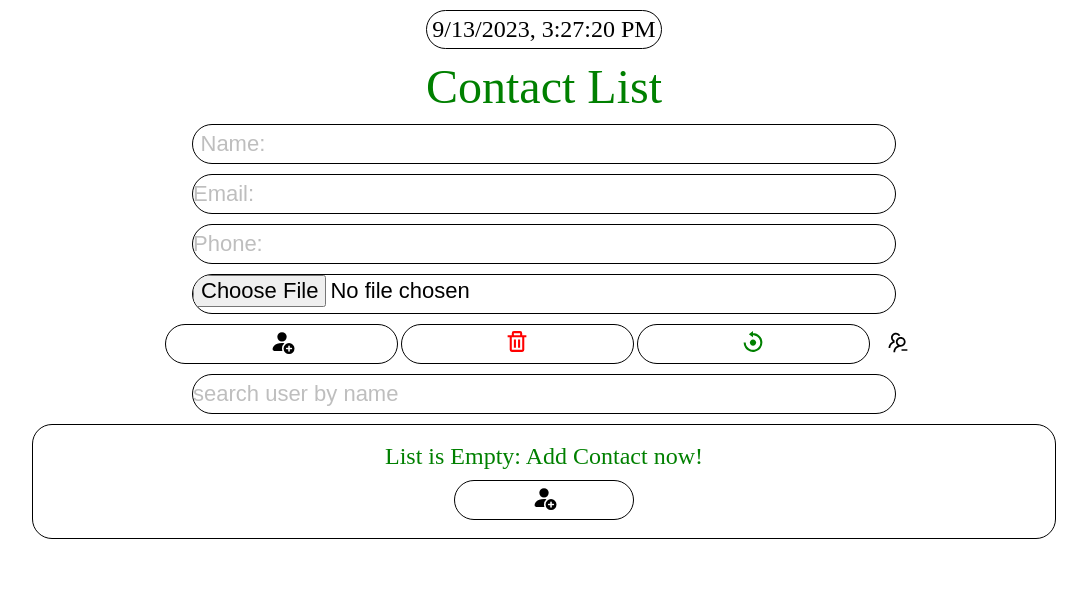
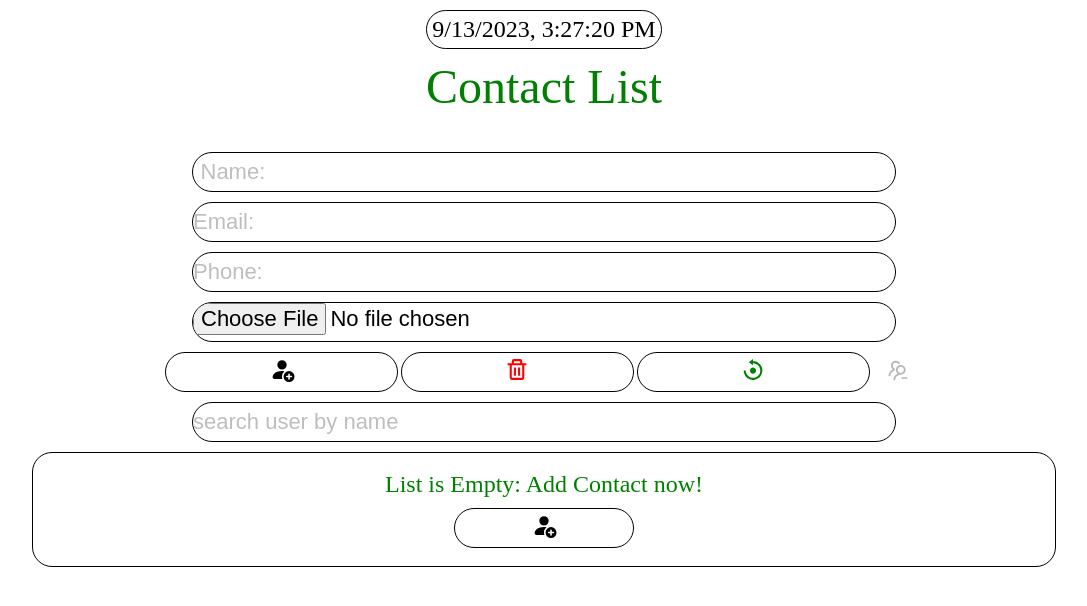
Before and after one commit to VahagMardyan/contact, a React (Create React App) app: page / in a window 1280 px wide. Shown: the top 606 px of the page, without its empty margins (96-1183 px from the left). Built offline with nearby package versions, Linux system fonts and the light colour scheme.

Commit message:
updated some options

```diff
--- a/src/Components/Display/Display.js
+++ b/src/Components/Display/Display.js
@@ -15,7 +15,8 @@ const Display = () => {
     const [searchUserName, setSearchUserName] = useState('');
     const [uploadedImage, setUploadedImage] = useState(null);
     const [, setImageFile] = useState(null);
-    const [selectedUser,setSelectedUser] = useState([]);
+    const [selectedUsers, setSelectedUsers] = useState([]);
+    const [disableButton, setDisableButton] = useState(true);
 
     const addUserName = useRef();
     const userEmail = useRef();
@@ -170,28 +171,36 @@ const Display = () => {
     }
 
     const handleSelectUser = (userId) => {
-        setSelectedUser((selected_user) => {
+        setSelectedUsers((selected_user) => {
             if (selected_user.includes(userId)) {
                 return selected_user.filter((id) => id !== userId);
             } else {
                 return [...selected_user, userId];
             }
         });
+        setDisableButton(selectedUsers.length === 0 || users.length===0 ? false : true);
     };
 
     const deleteSelectedUsers = () => {
         const confirmRemoving = window.confirm(`delete selected users? This action is not recoverable.`);
-        if(confirmRemoving) {
-            const filteredUsers = users.filter(user=>!selectedUser.includes(user.id));
+
+        const filteredUsers = users.filter(user => !selectedUsers.includes(user.id));
+
+        if (confirmRemoving) {
             setUsers(filteredUsers);
-            localStorage.setItem('users',JSON.stringify(filteredUsers));
+            localStorage.setItem('users', JSON.stringify(filteredUsers));
         }
+        setSelectedUsers([]);
+        setDisableButton(selectedUsers.length === 0 || users.length===0 ? false : true);
     }
 
     return (
         <Fragment>
 
             <section className={classes['display']}>
+                <p style={{ visibility: selectedUsers.length === 0 ? 'hidden' : 'visible' }}>
+                    {selectedUsers.length}/{users.length} selected
+                </p>
                 <input type='text' ref={addUserName} placeholder='name:' id='add-user' className={classes['add-user-input']} onKeyUp={keyPress} />
                 <input type='email' ref={userEmail} placeholder='Email:' className='email-user-input' onKeyUp={keyPress} />
                 <input type='number' ref={userPhone} placeholder='Phone:' className='phone-user-input' min='0' onKeyUp={keyPress} />
@@ -209,7 +218,9 @@ const Display = () => {
                     <button onClick={() => window.location.reload()} className={classes['reset-btn']} title='Reset Page'>
                         <BiReset style={{ width: '50px', height: '25px', }} />
                     </button>
-                    <button onClick={deleteSelectedUsers} className={classes['remove-selected-users-btn']} title='Remove selected user'>
+                    <button onClick={deleteSelectedUsers} className={classes['remove-selected-users-btn']}
+                        disabled={disableButton} title={disableButton ? 'Select users to enable this button' : 'Remove selected users'}
+                    >
                         <AiOutlineUsergroupDelete style={{ width: '50px', height: '25px' }} />
                     </button>
                 </div>
@@ -259,8 +270,9 @@ const Display = () => {
                                     <div className={classes['user-btns-div']}>
                                         <input type='checkbox'
                                             className={classes['check']}
-                                        checked={selectedUser.includes(user.id)}
+                                            checked={selectedUsers.includes(user.id)}
                                             onChange={() => handleSelectUser(user.id)}
+                                            title='Select user'
                                         />
                                         <button onClick={() => removeUser(user.id)} className={classes['remove-user-btn']} title='Remove this user' >
                                             <HiOutlineUserRemove style={{ width: '50px', height: '25px' }} />
```
Lines whose indentation alone changed are shown as unchanged.
